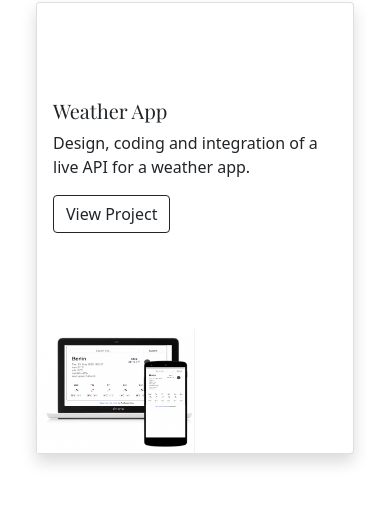
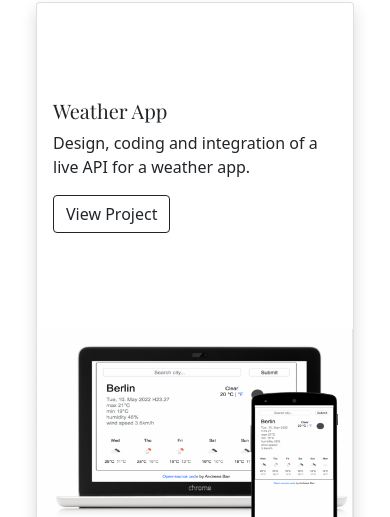
Before and after one commit to EAndree/ea-ban-portfolio, a plain HTML site: page index.html in a window 390 px wide. Shown: the part 583-1100 px from the top of the page. Drawn offline with nearby package versions, Linux system fonts and the light colour scheme.

Commit message:
fix image

```diff
--- a/index.html
+++ b/index.html
@@ -108,7 +108,7 @@
             <div class="card-thumbnail-primary card-thumbnail col-md-6">
               <img
                 src="./images/weather-app-img.png"
-                class="card-thumbnail-sm d-md-none img-fluid"
+                class="card-thumbnail-sm img-fluid"
                 alt="weather-app-img"
               />
             </div>
--- a/src/style.css
+++ b/src/style.css
@@ -33,10 +33,6 @@ h2.projects {
   text-align: center;
 }
 
-img {
-  width: 50%;
-}
-
 h1,
 h2,
 h3,
```
